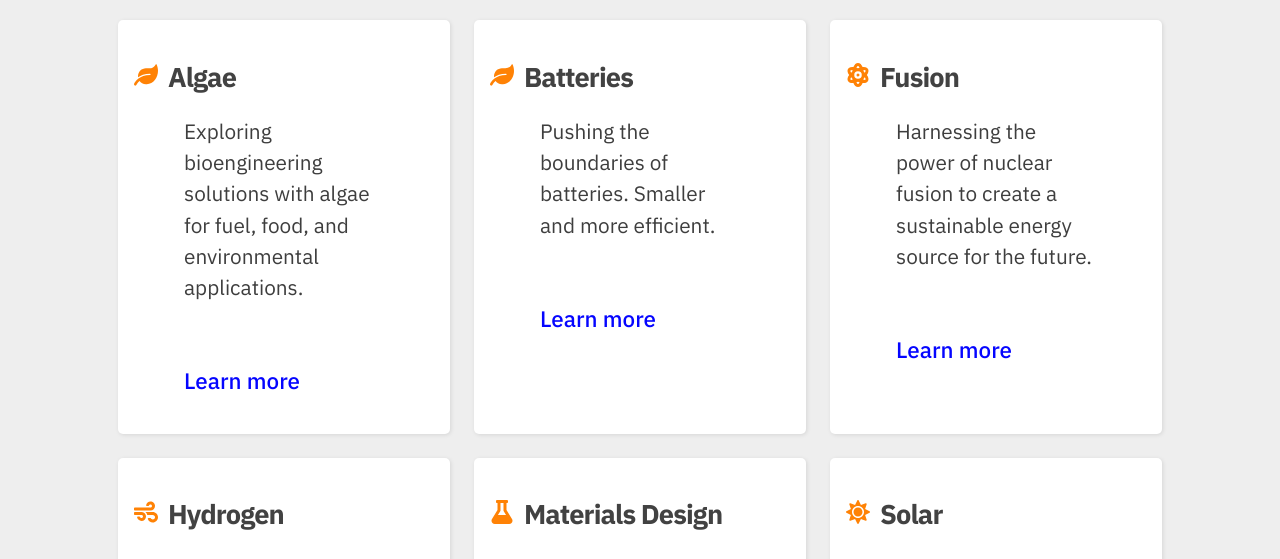
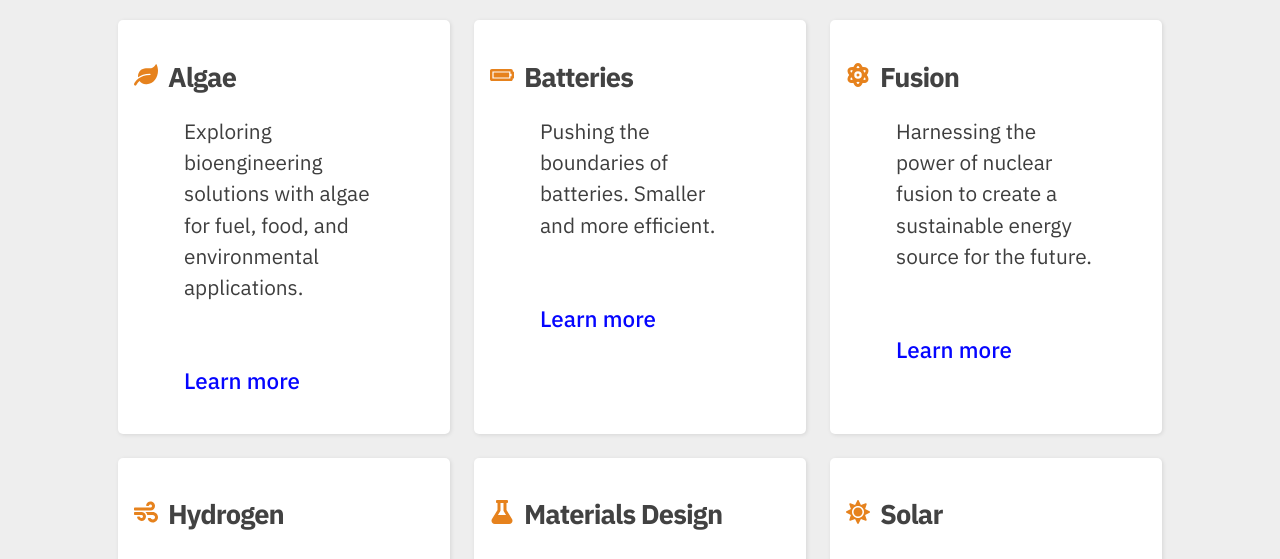
Before and after one commit to kironroy/hadden-industries-site, a React (Create React App) app: page /tech in a window 1280 px wide. Shown: the part 232-791 px from the top of the page. Built offline with nearby package versions, Linux system fonts and the light colour scheme.

Commit message:
Battery Icon
+ Changed leaf icon to batteryFull icon

```diff
--- a/src/pages/Tech.css
+++ b/src/pages/Tech.css
@@ -41,7 +41,6 @@ nav {
   color: #212121;
 }
 
-
 .tech-grid {
   display: flex;
   flex-wrap: wrap;
@@ -64,8 +63,6 @@ nav {
   align-items: center; /* Align icon with text */
 }
 
-
-
 .tech-description {
   font-size: 1.3rem;
   color: #3e3e3e;
@@ -74,14 +71,15 @@ nav {
 .tech-link a {
   font-size: 1.4rem;
   font-weight: 500;
-  text-decoration: none;/* Dashed underline for links */
+  text-decoration: none; /* Dashed underline for links */
   color: #0505ff; /* Default blue for links */
 }
 
 .icon-style {
   font-size: 1.5rem;
   margin-right: 10px; /* Space between icon and text */
-  color: #ff8205; /* Vivid orange */
+  color: #ff8205;
+  filter: contrast(0.8);
 }
 
 /* Adjust sizes for mobile */
@@ -105,5 +103,4 @@ nav {
   .tech-heading {
     font-size: 1.8rem;
   }
-
 }
--- a/src/pages/Tech.js
+++ b/src/pages/Tech.js
@@ -9,6 +9,7 @@ import {
   FaLeaf,
   FaFlask,
   FaWind,
+  FaBatteryFull
 } from "react-icons/fa"; // Importing icons
 import "./Tech.css"; // CSS file
 
@@ -30,7 +31,6 @@ export default function Tech() {
           <div className="tech-card" key={index}>
             <h2 className="tech-heading">
               <span className="tech-icon">{tech.icon}</span>{" "}
-              {/* Icon next to H2 */}
               {tech.title}
             </h2>
             <p className="tech-description">{tech.description}</p>
@@ -59,7 +59,7 @@ const techData = [
     description:
       "Pushing the boundaries of batteries. Smaller and more efficient.",
     link: "/batteries",
-    icon: <FaLeaf className="icon-style" />,
+    icon: <FaBatteryFull className="icon-style" />,
   },
   {
     title: "Fusion",
```
